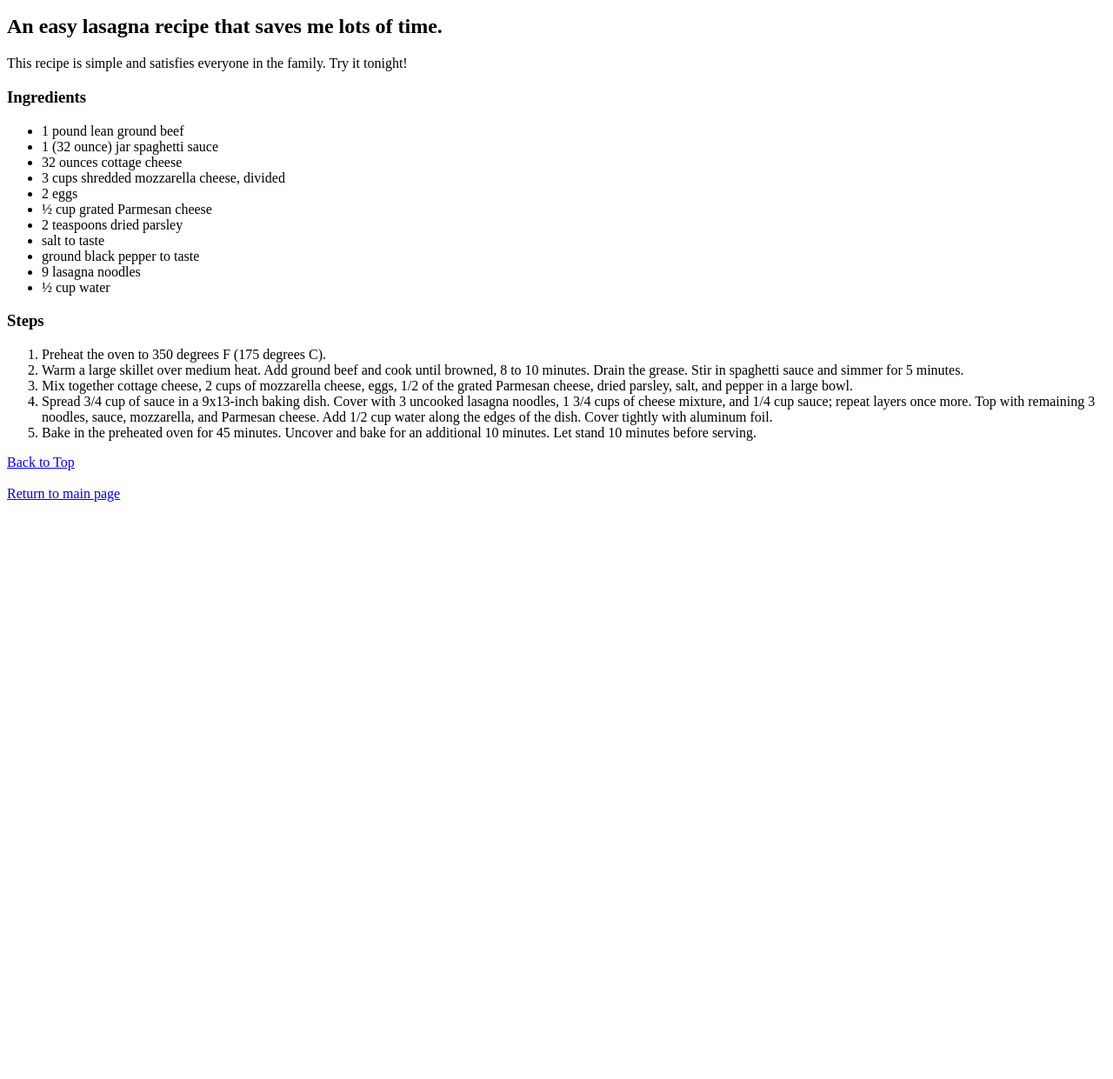
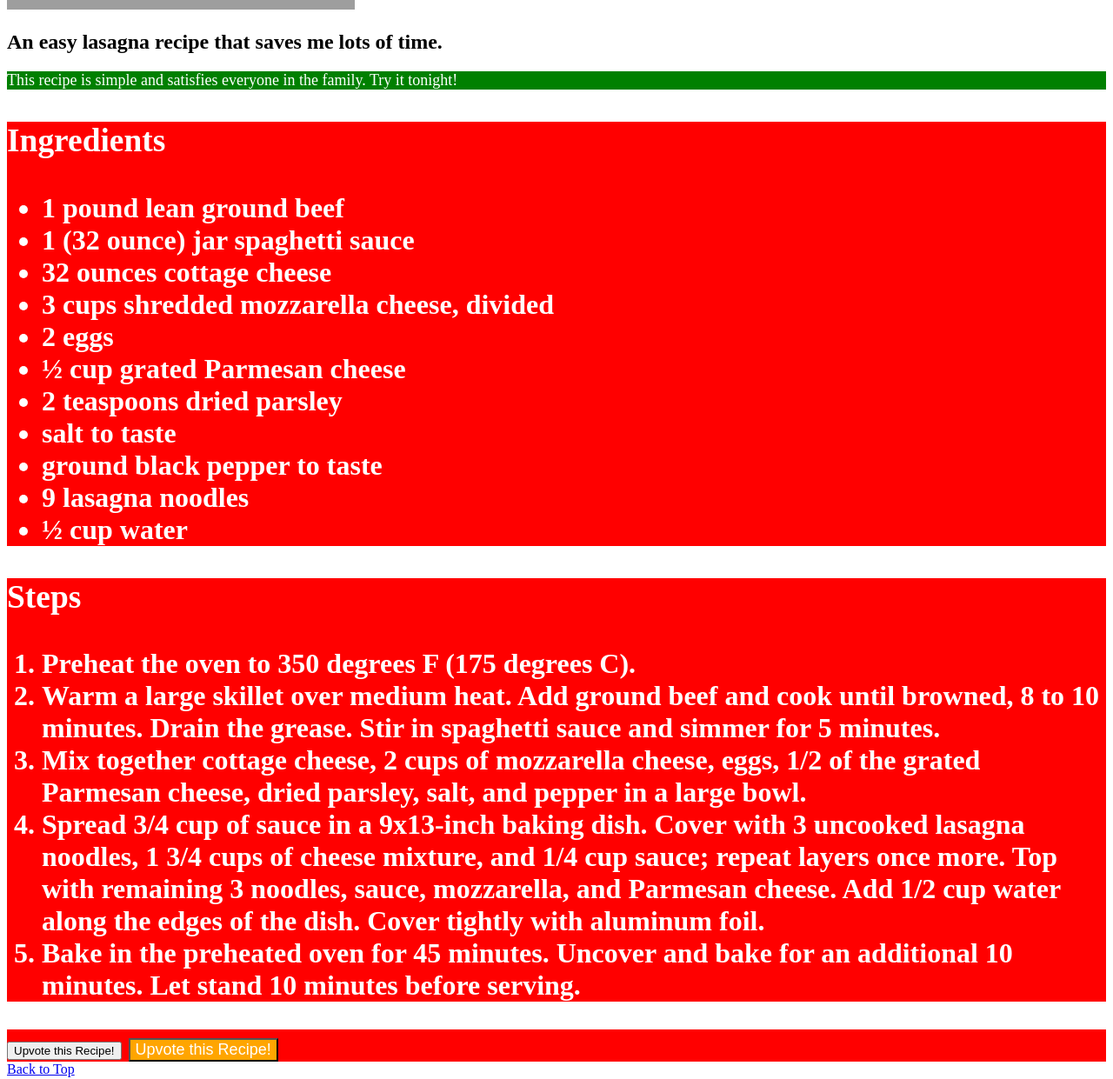
Before and after one commit to CxSDev/odin-recipes, a plain HTML site: page lasagna.html in a window 1280 px wide. Shown: the part 469-1710 px from the top of the page at 87% size. Before the commit the page ends 1054 px from the top, so only its background shows below. Drawn offline with Linux system fonts and the light colour scheme; grey boxes are pictures that could not be loaded.

Commit message:
added external, internal, and inline css to recipe

```diff
--- a/lasagna.html
+++ b/lasagna.html
@@ -1,3 +1,19 @@
+<!DOCTYPE html>
+<html lang="en">
+<head>
+    <meta charset="UTF-8">
+    <meta http-equiv="X-UA-Compatible" content="IE=edge">
+    <meta name="viewport" content="width=device-width, initial-scale=1.0">
+    <link rel="stylesheet" href="styles.css">
+    <style>
+        p {
+            background-color: green;
+            color: white;
+            font-size: 18px;
+        }
+    </style>
+    <title>Odin Recipes</title>
+</head>
 <h1 id="header">Easy Lasagna Recipe</h1>
 <img src="https://imagesvc.meredithcorp.io/v3/mm/image?url=https%3A%2F%2Fstatic.onecms.io%2Fwp-content%2Fuploads%2Fsites%2F43%2F2021%2F09%2F01%2F4511968-easy-lasagna-ii-Jose-Almanza-2000.jpeg"
 width="400"
@@ -5,6 +21,7 @@ height="400"
 alt="lasagna_img">
 <h2>An easy lasagna recipe that saves me lots of time.</h2>
 <p>This recipe is simple and satisfies everyone in the family. Try it tonight!</p>
+<div>
 <h3>Ingredients</h3>
 <ul>
     <li>1 pound lean ground beef</li>
@@ -19,6 +36,8 @@ alt="lasagna_img">
     <li>9 lasagna noodles</li>
     <li>½ cup water</li>
 </ul>
+</div>
+<div>
 <h3>Steps</h3>
 <ol>
 <li>Preheat the oven to 350 degrees F (175 degrees C).</li>
@@ -27,6 +46,11 @@ alt="lasagna_img">
 <li>Spread 3/4 cup of sauce in a 9x13-inch baking dish. Cover with 3 uncooked lasagna noodles, 1 3/4 cups of cheese mixture, and 1/4 cup sauce; repeat layers once more. Top with remaining 3 noodles, sauce, mozzarella, and Parmesan cheese. Add 1/2 cup water along the edges of the dish. Cover tightly with aluminum foil.</li>
 <li>Bake in the preheated oven for 45 minutes. Uncover and bake for an additional 10 minutes. Let stand 10 minutes before serving.</li>
 </ol>
+</div>
+<div>
+<button type="button">Upvote this Recipe!</button>
+<button style="color:white; background-color: orange; font-size: 18px;">Upvote this Recipe!</button>
+</div>
 <a href="#header">Back to Top</a>
 <br>
 <br>
--- a/styles.css
+++ b/styles.css
@@ -1,5 +1,8 @@
-p {
-    background-color: green;
+div {
     color: white;
-    font-size: 18px;
+    background-color:red;
+    font-size: 32px;
+    position:auto;
+    font-weight: bold;
+
 }
```
Also changed, not shown: index.html (+1 -0 lines).
